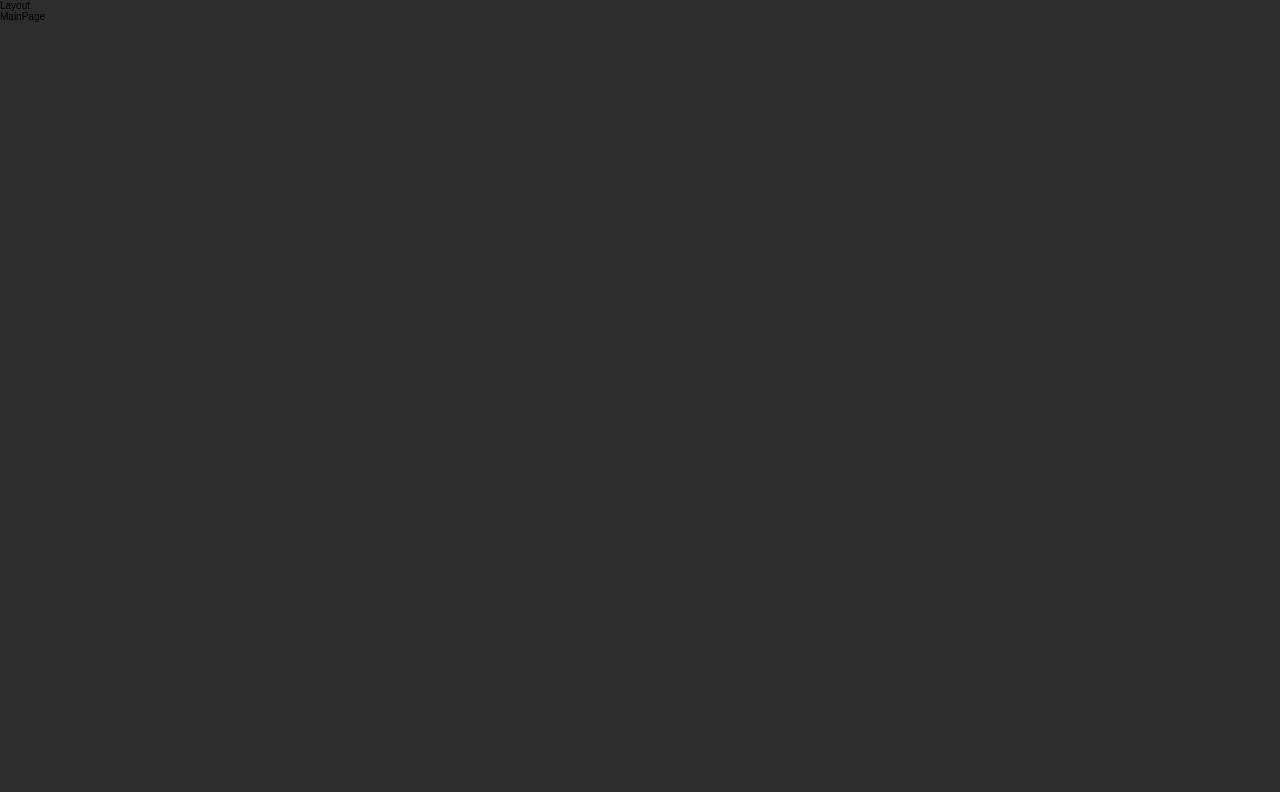
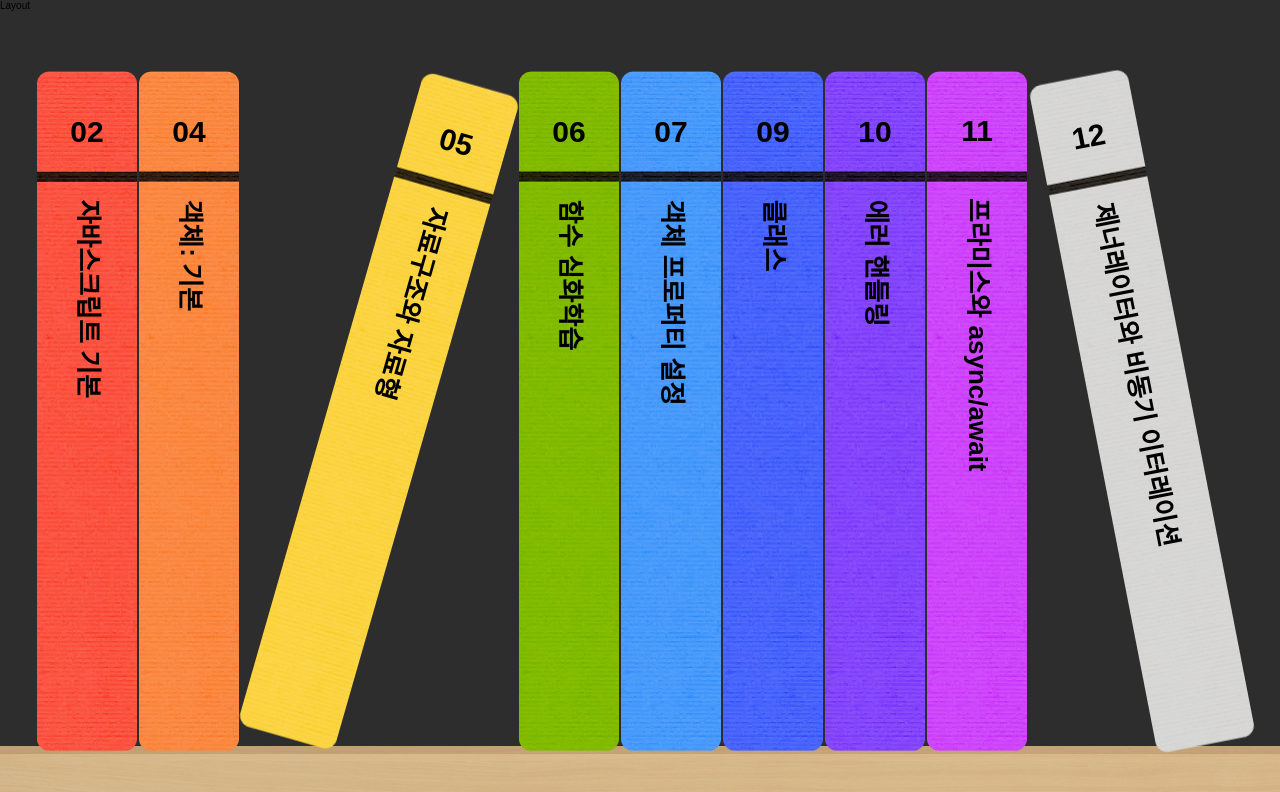
Before and after one commit to eunjoo0311/JJA, a React (Create React App) app: page / in a window 1280 px wide. Shown: the top 792 px of the page. Built offline with nearby package versions, Linux system fonts and the light colour scheme; a web font is replaced by a local one.

Commit message:
🎨 style: Mainpage 마크업 및 기능 구현 (#8)

```diff
--- a/src/pages/MainPage/MainPage.jsx
+++ b/src/pages/MainPage/MainPage.jsx
@@ -1,5 +1,53 @@
-import React from 'react';
+import React, { useEffect, useState } from 'react';
+import data from '../../db/data.json';
+import bookShelfImg from '../../assets/image/bookShelf.png';
+import { useNavigate } from 'react-router-dom';
+import { BookItem, BookList, MainWrapper } from './MainPageStyle';
 
 export default function MainPage() {
-    return <div>MainPage</div>;
+    const navigate = useNavigate();
+    const [isFadeOut, setIsFadeOut] = useState(false);
+    const [selectedBook, setSelectedBook] = useState(0);
+
+    const handleClickBookOpen = (content, index) => {
+        setIsFadeOut(true);
+        setSelectedBook(index);
+        const timer = () =>
+            setTimeout(() => {
+                navigate(`/${content.title.replaceAll(' ', '-')}/index`, {
+                    state: content,
+                });
+            }, 500);
+        timer();
+        return () => {
+            clearTimeout(timer);
+        };
+    };
+
+    return (
+        <>
+            <MainWrapper bookShelfImg={bookShelfImg} isFadeOut={isFadeOut}>
+                <BookList bookShelfImg={bookShelfImg} isFadeOut={isFadeOut}>
+                    {data.contentList.map((content, index) => (
+                        <BookItem
+                            key={content.id}
+                            bgUrl={`./img/spine/spine${content.id}.png`}
+                            onClick={e =>
+                                handleClickBookOpen(content, index + 1)
+                            }
+                            isFadeOut={isFadeOut}
+                            selectedBook={selectedBook}
+                        >
+                            <button>
+                                <span>
+                                    {String(content.id).padStart(2, '0')}
+                                </span>
+                                <h2> {content.title}</h2>
+                            </button>
+                        </BookItem>
+                    ))}
+                </BookList>
+            </MainWrapper>
+        </>
+    );
 }
--- /dev/null
+++ b/src/pages/MainPage/MainPageStyle.jsx
@@ -0,0 +1,119 @@
+import styled from '@emotion/styled';
+import { css, keyframes } from '@emotion/react';
+
+const fadeOutBackground = keyframes`
+    from{
+    }
+    to{
+        background: transparent bottom / 100% 85px;
+    }
+`;
+
+const fadeOutBgAnimate = p => css`
+    animation: ${p.isFadeOut &&
+    css`
+        ${fadeOutBackground} 0.25s forwards;
+    `};
+`;
+
+export const MainWrapper = styled.div`
+    background: url(${({ bookShelfImg }) => bookShelfImg}) no-repeat bottom /
+        100% 85px;
+    ${fadeOutBgAnimate}
+`;
+
+export const BookList = styled.ul`
+    position: relative;
+    width: max-content;
+    margin: 0 auto;
+    background: url(${({ bookShelfImg }) => bookShelfImg}) no-repeat bottom /
+        100% 85px;
+    padding: 0 80px 0 30px;
+    ${fadeOutBgAnimate}
+`;
+
+const fadeOutBooks = keyframes`
+    0%{
+        opacity: 1;
+    }
+    90%{
+        opacity: 0;
+    }
+    100%{
+        opacity: 0;
+        display: none;
+    }
+`;
+
+const fadeInBook = keyframes`
+    0%{
+        transform: scale(1.1) rotate(0);
+    }
+    100%{
+        position: absolute;
+        left: 50%;
+        transform: translateX(-50%) scale(1.0);
+    }
+`;
+
+export const BookItem = styled.li`
+    display: inline-block;
+    margin: 60px 2px 80px 0;
+    width: 100px;
+    height: 680px;
+    background: url(${({ bgUrl }) => bgUrl}) no-repeat top / contain;
+    transition: all 0.5s;
+
+    &:nth-of-type(3) {
+        transform: rotate(16deg);
+        margin: 0 90px 0 88px;
+    }
+    &:nth-of-type(9) {
+        transform: rotate(-11deg);
+        margin-left: 63px;
+    }
+
+    &:nth-of-type(${({ selectedBook }) => selectedBook}) {
+        margin: 60px 0 80px;
+
+        ${({ isFadeOut }) =>
+            isFadeOut &&
+            css`
+                animation: ${fadeInBook} 0.5s forwards;
+            `};
+    }
+
+    &:hover {
+        transform: scale(1.1);
+    }
+
+    &:not(:nth-of-type(${({ selectedBook }) => selectedBook})) {
+        ${({ isFadeOut }) =>
+            isFadeOut &&
+            css`
+                animation: ${fadeOutBooks} 0.3s forwards;
+            `};
+    }
+
+    button {
+        width: 680px;
+        height: 100px;
+        transform: rotate(90deg) translateX(-100px);
+        transform-origin: 0% 100%;
+        font-weight: 600;
+        padding: 0 44px;
+        display: flex;
+        align-items: center;
+        gap: 52px;
+    }
+
+    span {
+        font-weight: 600;
+        font-size: ${({ theme }) => theme.fontSize.xl};
+        transform: rotate(-90deg);
+    }
+    h2 {
+        font-size: ${({ theme }) => theme.fontSize.large};
+        line-height: 160%;
+    }
+`;
```
